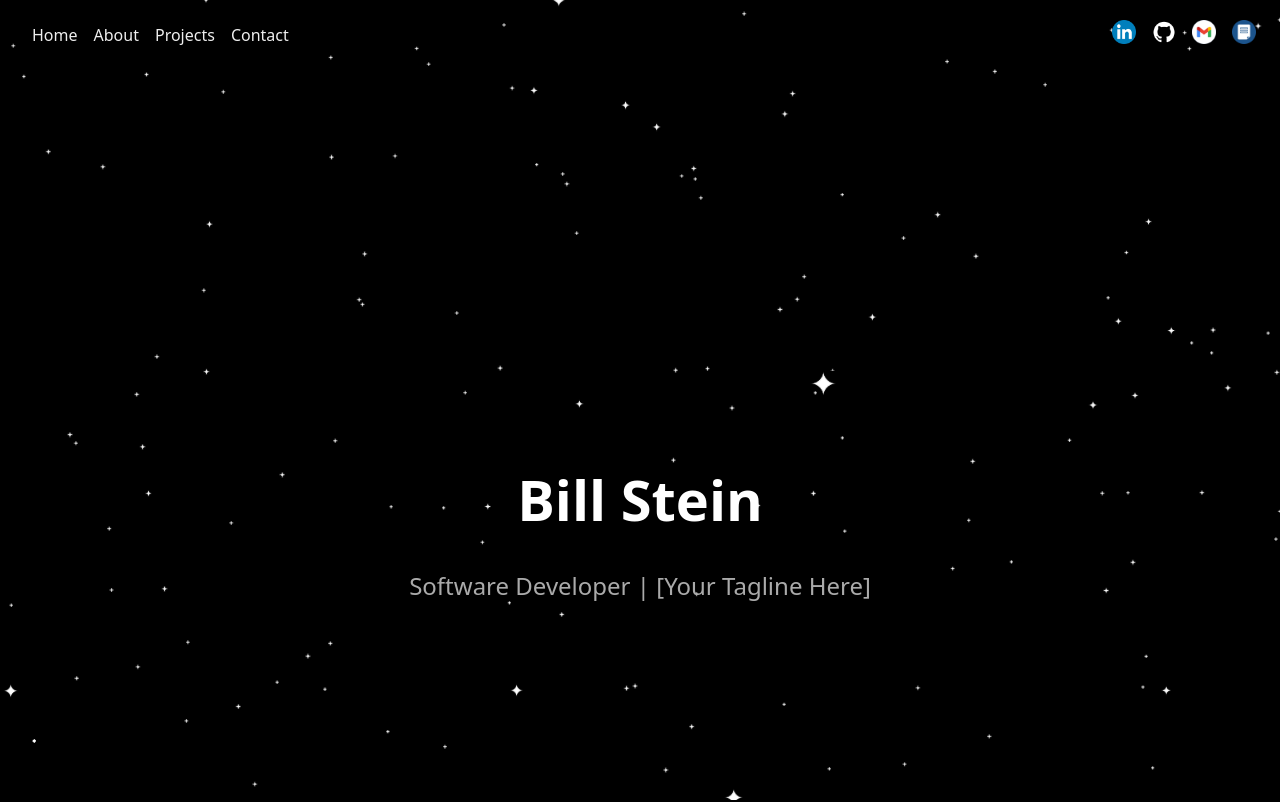
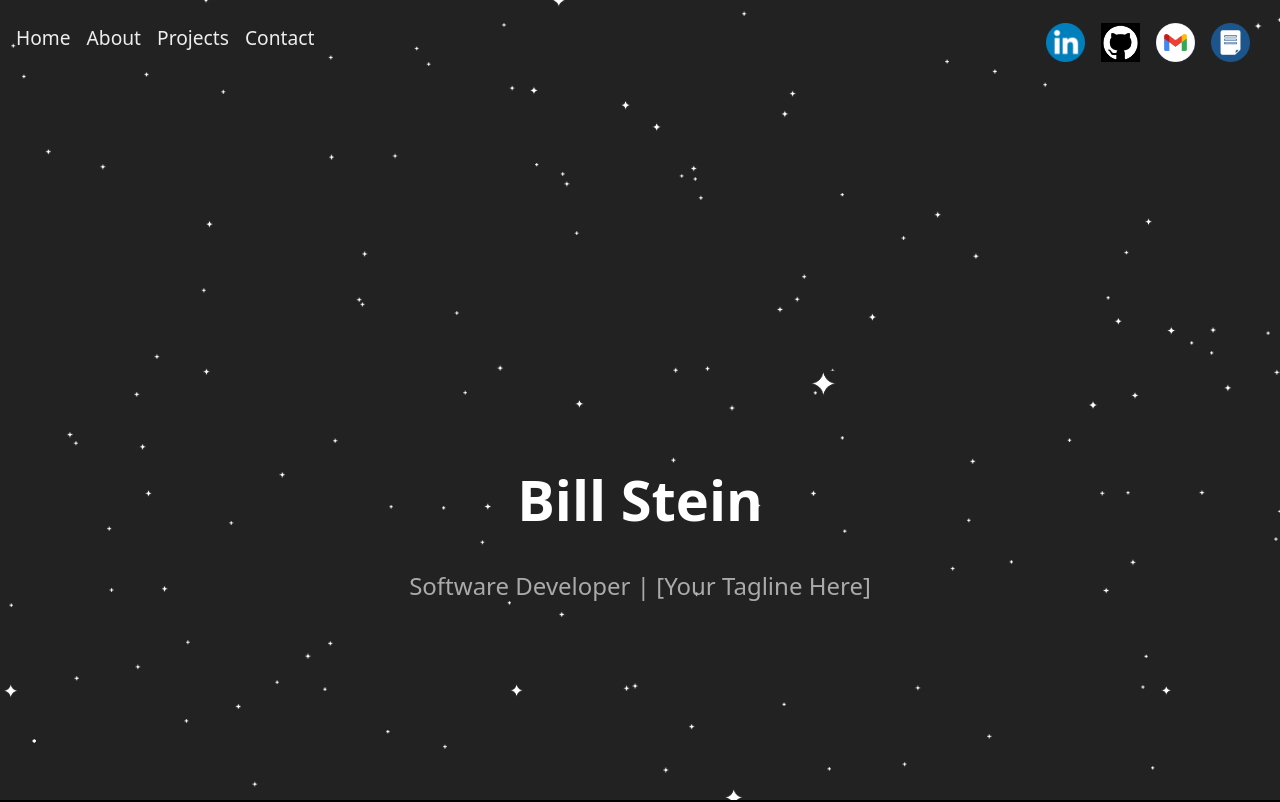
Before and after one commit to BillSteinUNB/BillSteinPortfolio, an Astro site: page / in a window 1280 px wide. Shown: the top 802 px of the page. Built offline with nearby package versions, Linux system fonts and the light colour scheme; Astro itself is replaced by a stand-in of ours.

Commit message:
color revamp

```diff
--- a/src/components/Header.astro
+++ b/src/components/Header.astro
@@ -40,7 +40,7 @@
     display: flex !important;
     justify-content: space-between !important;
     align-items: center !important;
-    padding: 1rem 1rem 1rem 2rem !important; /* Reduced right padding */
+    padding: 1rem 1rem 1rem 1rem !important; /* Reduced right padding */
     /* box-shadow removed */
   }
 
@@ -52,7 +52,7 @@
   }
 
   .social-media-container {
-    width: 200px; /* Set a fixed width */
+    width: 250px; /* Set a fixed width */
     height: 30px; /* Set a fixed height */
     -webkit-overflow-scrolling: touch; /* Enable smooth scrolling on iOS */
   }
@@ -63,6 +63,8 @@
 
   .social-media img {
     display: block; /* Prevents extra space below image */
+    width: 39px;
+    height: 39px;
     transition: transform 0.2s ease-in-out;
   }
    .social-media a:hover img {
@@ -80,6 +82,7 @@
     text-decoration: none;
     font-weight: 500;
     padding: 0.5rem 0;
+    font-size: 1.2rem;
     transition: color 0.2s ease-in-out;
     position: relative; /* For potential underline effect */
   }
--- a/src/layouts/Layout.astro
+++ b/src/layouts/Layout.astro
@@ -43,7 +43,7 @@ const { title } = Astro.props;
 	}
 	html {
 		font-family: system-ui, sans-serif;
-		background-color: #000; /* Base background color */
+		background-color: #000 !important; /* Base background color */
 		color: #fff; /* Default text color */
 		scroll-behavior: smooth; /* Enable smooth scrolling */
 	}
@@ -60,12 +60,14 @@ const { title } = Astro.props;
 		width: 100%;
 		height: 100%;
 		z-index: -1; /* Place canvas behind content */
+		background-color: transparent !important;
 	}
 	/* Removed header placeholder styles, now handled in Header.astro */
 	main {
 		position: relative; /* Ensure main content is above canvas */
 		z-index: 1;
 		padding-top: 60px; /* Adjust based on header height */
+		background-color: transparent !important;
 	}
 	code {
 		font-family:
--- a/src/scripts/StarryBackground.js
+++ b/src/scripts/StarryBackground.js
@@ -23,7 +23,7 @@ function init() {
         }
         renderer = new THREE.WebGLRenderer({ canvas: canvas, antialias: true });
         renderer.setSize(window.innerWidth, window.innerHeight);
-        renderer.setClearColor(0x000000);  // Set to black
+        renderer.setClearColor(0x222222);
 
         // Starfield
         starGeo = new THREE.BufferGeometry();
```
